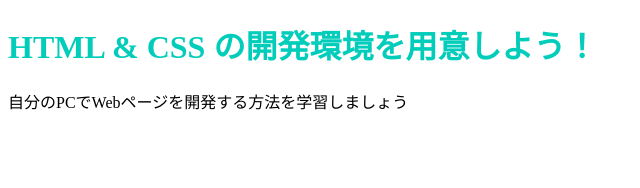
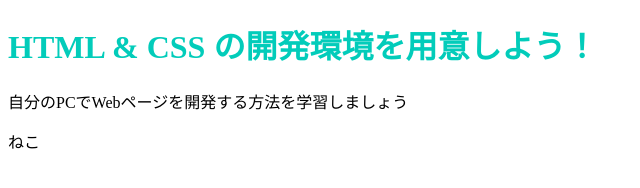
Before and after one commit to rinneko/rinneko.github.io, a plain HTML site: page index.html in a window 1280 px wide. Shown: the full height of the page, 0-640 px from the left. Drawn offline with Linux system fonts and the light colour scheme.

Commit message:
Update index.html

```diff
--- a/index.html
+++ b/index.html
@@ -8,5 +8,6 @@
   <body>
     <h1 class="title">HTML & CSS の開発環境を用意しよう！</h1>
     <p>自分のPCでWebページを開発する方法を学習しましょう</p>
+    <p>ねこ</p>
   </body>
 </html>
```
